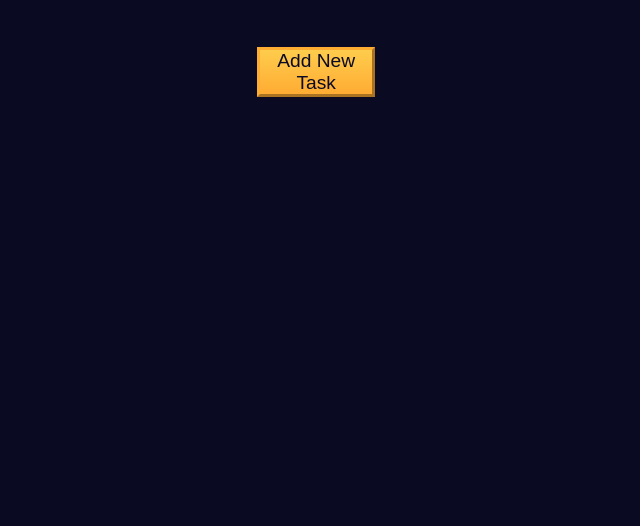
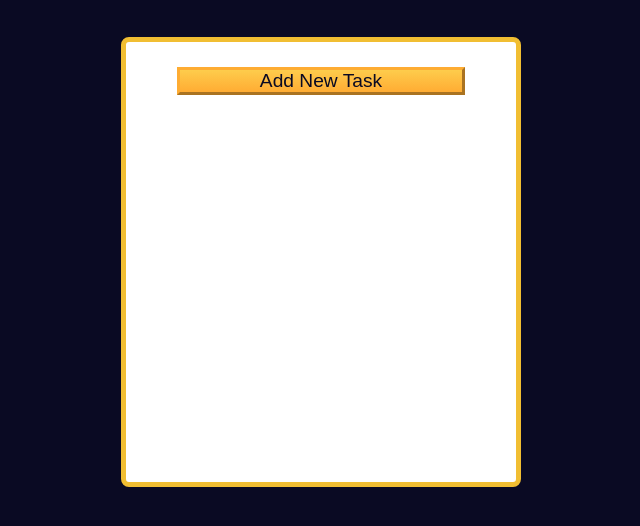
Before and after one commit to wtan90/task-app, a plain HTML site: page index.html in a window 1280 px wide. Shown: the part 60-586 px from the top of the page, without its empty margins (319-959 px from the left). Drawn offline with Linux system fonts and the light colour scheme.

Commit message:
Update styles.css

```diff
--- a/styles.css
+++ b/styles.css
@@ -30,7 +30,7 @@ h1 {
   margin: 20px 0 40px 0;
 }
 
-.todo-app {
+.task-app {
   background-color: var(--white);
   width: 300px;
   height: 350px;
@@ -160,7 +160,7 @@ h1 {
 }
 
 @media (min-width: 576px) {
-  .todo-app,
+  .task-app,
   .task-form {
     width: 400px;
     height: 450px;
```
